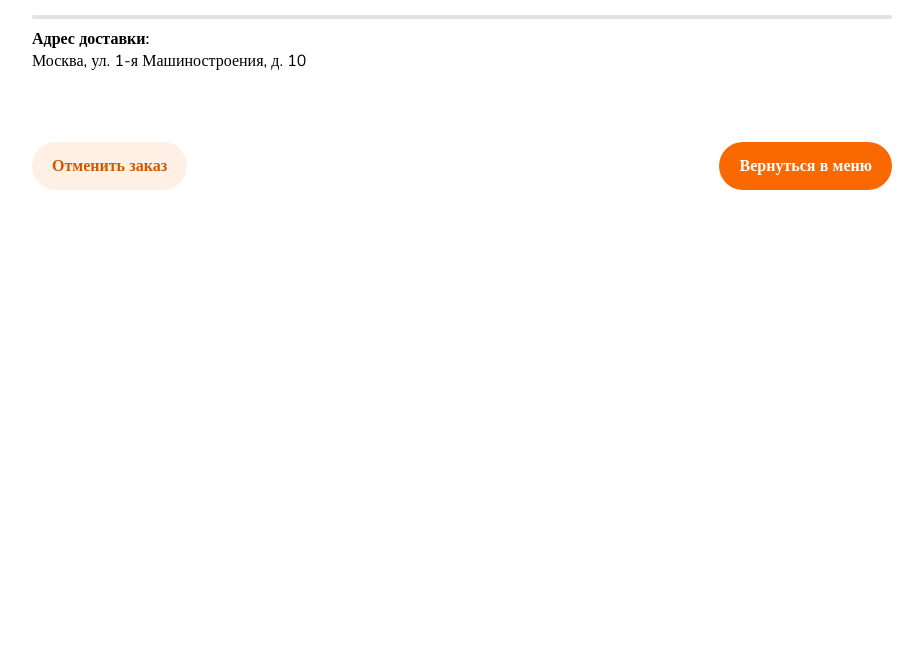
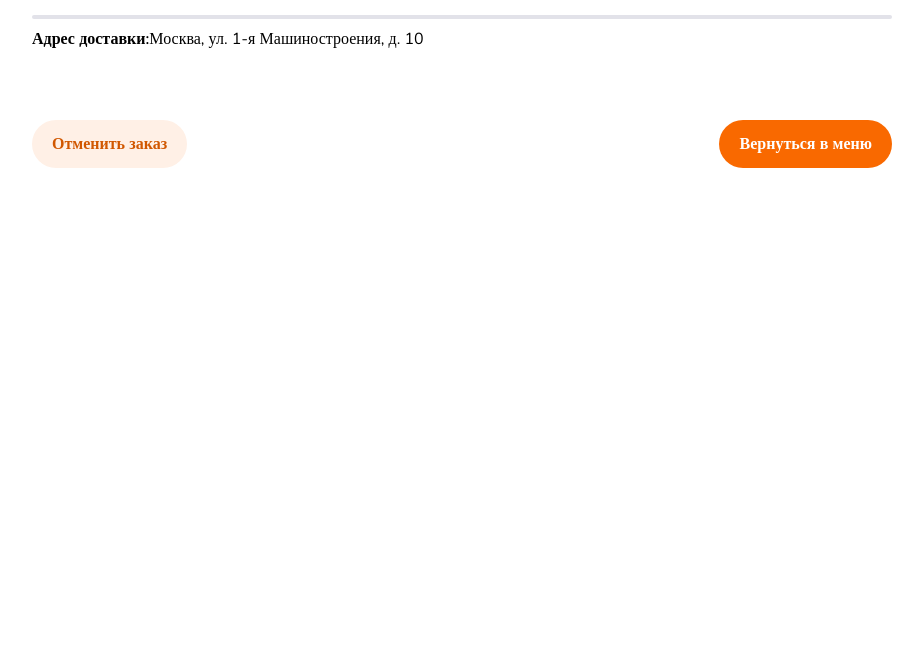
Before and after one commit to Karimoowso/card__test, a plain HTML site: page index.html in a window 1280 px wide. Shown: the part 132-800 px from the top of the page, without its empty margins (178-1101 px from the left). Drawn offline with nearby package versions, Linux system fonts and the light colour scheme.

Commit message:
add flex

```diff
--- a/index.html
+++ b/index.html
@@ -31,11 +31,12 @@
         </div>
         <div class="card__info">
           <span class="card__infospan"></span>
-
-          <p class="card__infoText">
-            <b>Адрес доставки:</b>
-          </p>
-          <p class="card__infoText">Москва, ул. 1-я Машиностроения, д. 10</p>
+          <div class="card__infoTexts">
+            <p class="card__infoText">
+              <b>Адрес доставки:</b>
+            </p>
+            <p class="card__infoText">Москва, ул. 1-я Машиностроения, д. 10</p>
+          </div>
         </div>
         <div class="card__buttons">
           <button class="card__buttonCence card__button">Отменить заказ</button>
--- a/styles/sass/_card.sass
+++ b/styles/sass/_card.sass
@@ -37,6 +37,8 @@
     display: flex
     flex-direction: column
     margin-bottom: 70px
+  &__infoTexts
+    display: flex
   &__infoText
     font-family: 'Nunito'
     font-style: normal
```
Also changed, not shown: styles/style.css, 1 other file.
